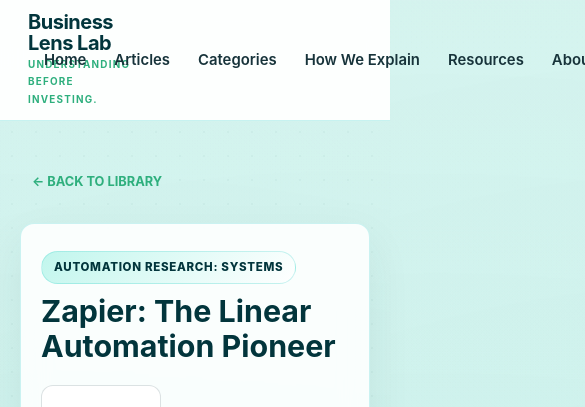
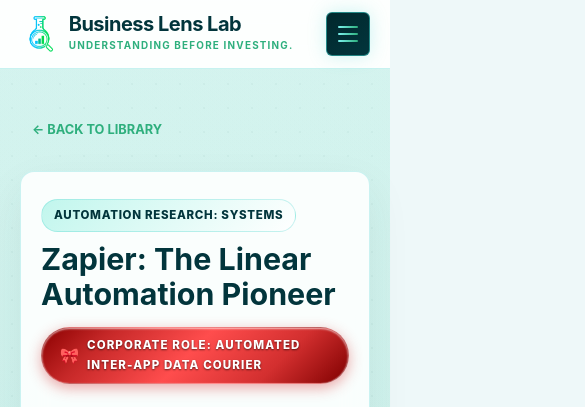
Before and after one commit to Businessclaritylab/businessclaritylab.github.io, a plain HTML site: page articles/ai-productivity/zapier-automation-review.html in a window 390 px wide. Shown: the top 407 px of the page, 585 px wide, since content can reach past the window. Drawn offline with Linux system fonts and the light colour scheme.

Commit message:
feat(zapier): add hamburger menu, v3.0 cache bust, and Corporate Role red ribbon

```diff
--- a/articles/ai-productivity/zapier-automation-review.html
+++ b/articles/ai-productivity/zapier-automation-review.html
@@ -13,7 +13,7 @@
     <link rel="icon" type="image/png" sizes="16x16" href="/favicon-16x16.png">
     <link rel="shortcut icon" href="/favicon.ico">
     <link rel="manifest" href="/site.webmanifest">
-    <link rel="stylesheet" href="/css/style.css">
+    <link rel="stylesheet" href="/css/style.css?v=3.0">
 
     <!-- Open Graph and Social Sharing Meta -->
     <meta property="og:type" content="article">
@@ -77,7 +77,7 @@
 
 <header>
     <div class="logo">
-        <a href="../../index.html" class="logo-lockup">
+        <a href="/index.html" class="logo-lockup">
             <img src="/images/business-lens-lab-logo.png" alt="Business Lens Lab Logo" class="brand-icon">
             <div class="brand-text-wrapper">
                 <p class="site-name">Business Lens Lab</p>
@@ -85,17 +85,21 @@
             </div>
         </a>
     </div>
-    <nav><ul>
-        <li><a href="../../index.html">Home</a></li>
-        <li><a href="../../articles.html">Articles</a></li>
-        <li><a href="../../categories.html">Categories</a></li>
-        <li><a href="../../how-we-explain.html">How We Explain</a></li>
-        <li><a href="../../resources.html">Resources</a></li>
-        <li><a href="../../about.html">About</a></li>
-        <li><a href="../../contact.html">Contact</a></li>
+    <button class="menu-toggle" aria-label="Toggle navigation menu" aria-expanded="false" aria-controls="main-nav">
+        <span></span>
+        <span></span>
+        <span></span>
+    </button>
+    <nav id="main-nav"><ul>
+        <li><a href="/index.html">Home</a></li>
+        <li><a href="/articles.html">Articles</a></li>
+        <li><a href="/categories.html">Categories</a></li>
+        <li><a href="/how-we-explain.html">How We Explain</a></li>
+        <li><a href="/resources.html">Resources</a></li>
+        <li><a href="/about.html">About</a></li>
+        <li><a href="/contact.html">Contact</a></li>
     </ul></nav>
 </header>
-
 <main class="article-container">
     <nav style="margin-bottom: 20px;">
         <a href="../../articles.html" style="color: var(--secondary); font-size: 0.8rem; font-weight: 700; text-transform: uppercase; text-decoration: none;">&larr; BACK TO LIBRARY</a>
@@ -107,6 +111,14 @@
                 <div style="flex: 1; min-width: 300px;">
                     <span class="article-category" style="width: fit-content; margin-bottom: 10px;">AUTOMATION RESEARCH: SYSTEMS</span>
                     <h1>Zapier: The Linear Automation Pioneer</h1>
+
+                    <!-- THE RELATABLE JARGON-FREE RED ROLE RIBBON -->
+                    <div style="margin: 14px 0 6px; display: inline-flex; align-items: center; gap: 8px; background: linear-gradient(135deg, #8B0000 0%, #C62828 20%, #FF4D4D 48%, #D32F2F 75%, #7F0000 100%); color: #ffffff; padding: 7px 18px; border-radius: 999px; box-shadow: 0 4px 14px rgba(211, 47, 47, 0.42), inset 0 1px 2px rgba(255, 255, 255, 0.65); border: 1px solid rgba(255, 255, 255, 0.35);">
+                        <span style="font-size: 0.95rem; line-height: 1;">🎀</span>
+                        <span style="font-size: 0.72rem; font-weight: 800; text-transform: uppercase; letter-spacing: 1.1px; text-shadow: 0 1px 2px rgba(0, 0, 0, 0.6);">
+                            Corporate Role: Automated Inter-App Data Courier
+                        </span>
+                    </div>
                 </div>
                 <div style="background: white; padding: 15px; border-radius: 12px; border: 1px solid var(--border); display: flex; align-items: center; justify-content: center; width: 120px; height: 120px;">
                     <img src="/images/business-lens-lab-zapier-logo.webp" alt="Zapier Brand Logo Study" style="max-width: 100%; height: auto;">
@@ -308,6 +320,6 @@
     </div>
 </footer>
 
-<script src="../../js/script.js"></script>
+<script src="/js/script.js?v=3.0"></script>
 </body>
 </html>
```
